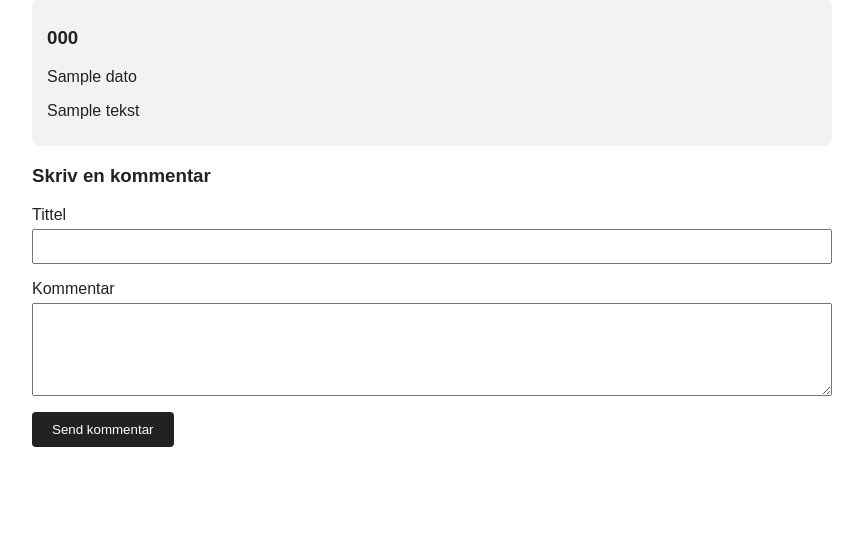
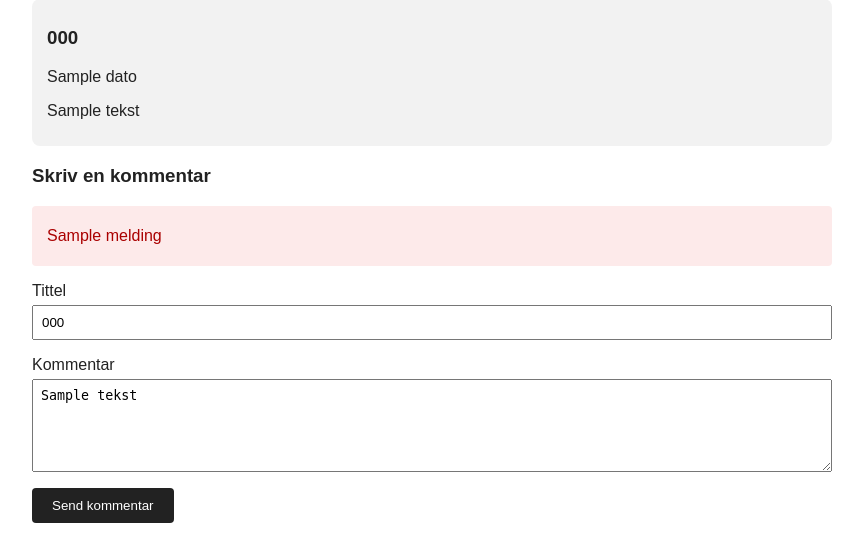
Before and after one commit to Majagrorud/Pro1002-Blogg, a Flask app: template templates/innlegg.html in a window 1280 px wide. Shown: the part 272-815 px from the top of the page, without its empty margins (208-1071 px from the left). Before the commit the page ends 719 px from the top, so only its background shows below. Run offline with Flask 3, Linux system fonts and the light colour scheme; the template is opened without the code that fills it: most values are stand-ins (such as "Sample title", 1, 10 or a date in 2020).

Commit message:
Legg til validering av kommentarer

```diff
--- a/app.py
+++ b/app.py
@@ -9,6 +9,18 @@ def lag_utdrag(tekst):
     if len(tekst) > 150:
         return tekst[:150] + "..."
     return tekst
+
+def sjekk_kommentar(tittel, tekst):
+    feil = []
+    if tittel == "":
+        feil.append("Du må skrive en tittel.")
+    elif len(tittel) > 100:
+        feil.append("Tittelen kan ikke være lengre enn 100 tegn.")
+    if tekst == "":
+        feil.append("Du må skrive en kommentar.")
+    elif len(tekst) > 1000:
+        feil.append("Kommentaren kan ikke være lengre enn 1000 tegn.")
+    return feil
 
 
 @app.route("/")
@@ -39,9 +51,26 @@ def vis_tag(tag_navn):
 
 @app.route("/innlegg/<int:innlegg_id>/kommentar", methods=["POST"])
 def ny_kommentar(innlegg_id):
-    if db.hent_innlegg(innlegg_id) is None:
+    innlegg = db.hent_innlegg(innlegg_id)
+    if innlegg is None:
         abort(404)
-    tittel = request.form["tittel"]
-    tekst = request.form["tekst"]
+
+    tittel = request.form["tittel"].strip()
+    tekst = request.form["tekst"].strip()
+    feil = sjekk_kommentar(tittel, tekst)
+
+    if feil:
+        tagger = db.hent_tagger(innlegg_id)
+        kommentarer = db.hent_kommentarer(innlegg_id)
+        return render_template(
+            "innlegg.html",
+            innlegg=innlegg,
+            tagger=tagger,
+            kommentarer=kommentarer,
+            feil=feil,
+            tittel=tittel,
+            tekst=tekst,
+        ), 400
+
     db.lagre_kommentar(innlegg_id, tittel, tekst)
     return redirect(url_for("vis_innlegg", innlegg_id=innlegg_id))
--- a/static/style.css
+++ b/static/style.css
@@ -51,3 +51,10 @@ button {
     padding: 10px 20px;
     border-radius: 4px;
 }
+
+.feil {
+    color: #a00;
+    background-color: #fdeaea;
+    border-radius: 4px;
+    padding: 5px 15px;
+}
--- a/templates/innlegg.html
+++ b/templates/innlegg.html
@@ -29,14 +29,22 @@
         {% endfor %}
 
                 <h3>Skriv en kommentar</h3>
+             {% if feil %}
+            <div class="feil" role="alert">
+                {% for melding in feil %}
+                    <p>{{ melding }}</p>
+                {% endfor %}
+            </div>
+        {% endif %}
+
         <form method="post" action="{{ url_for('ny_kommentar', innlegg_id=innlegg['id']) }}">
             <p>
                 <label for="tittel">Tittel</label>
-                <input type="text" id="tittel" name="tittel">
+                <input type="text" id="tittel" name="tittel" value="{{ tittel }}">
             </p>
             <p>
                 <label for="tekst">Kommentar</label>
-                <textarea id="tekst" name="tekst" rows="5"></textarea>
+                <textarea id="tekst" name="tekst" rows="5">{{ tekst }}</textarea>
             </p>
             <button type="submit">Send kommentar</button>
         </form>
```
